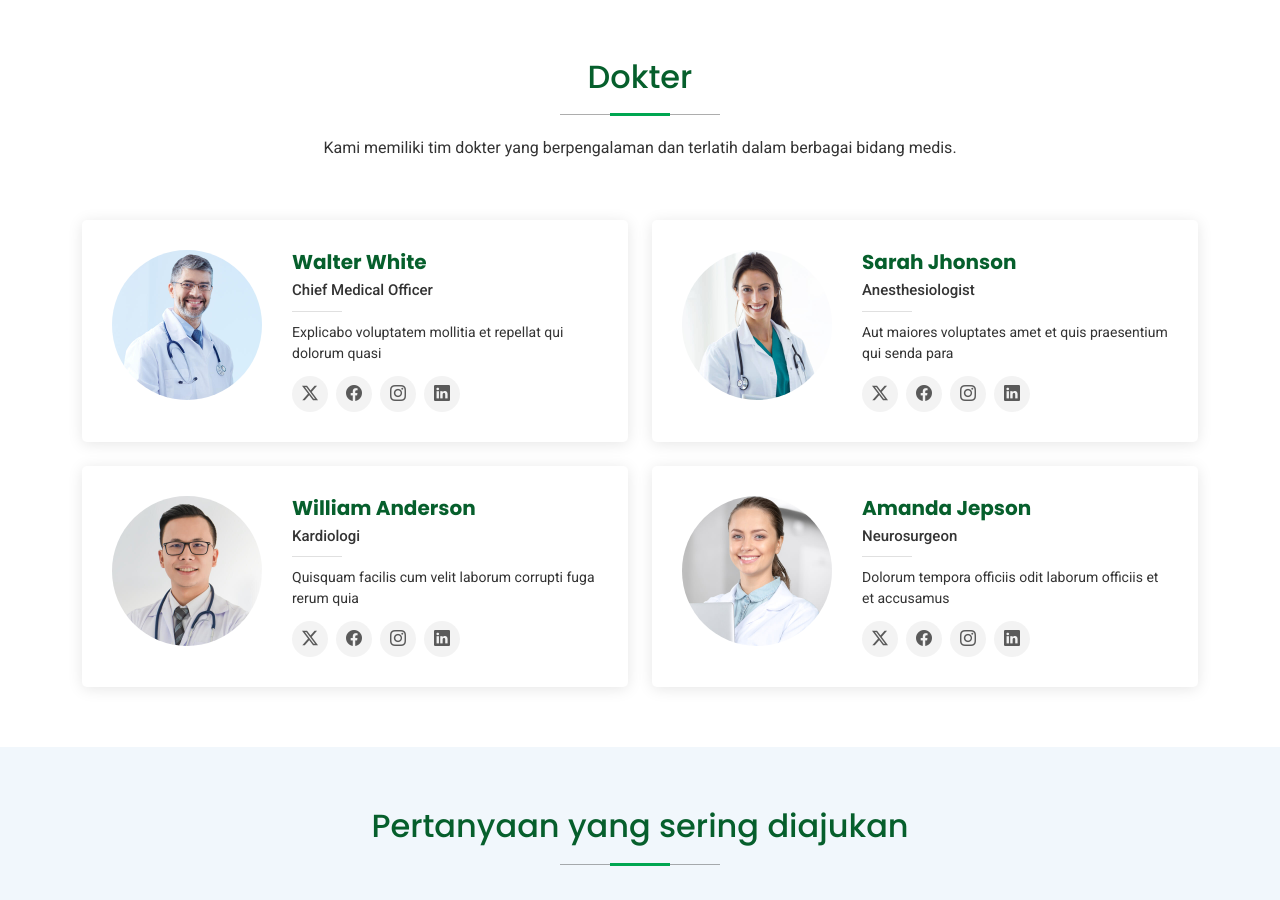
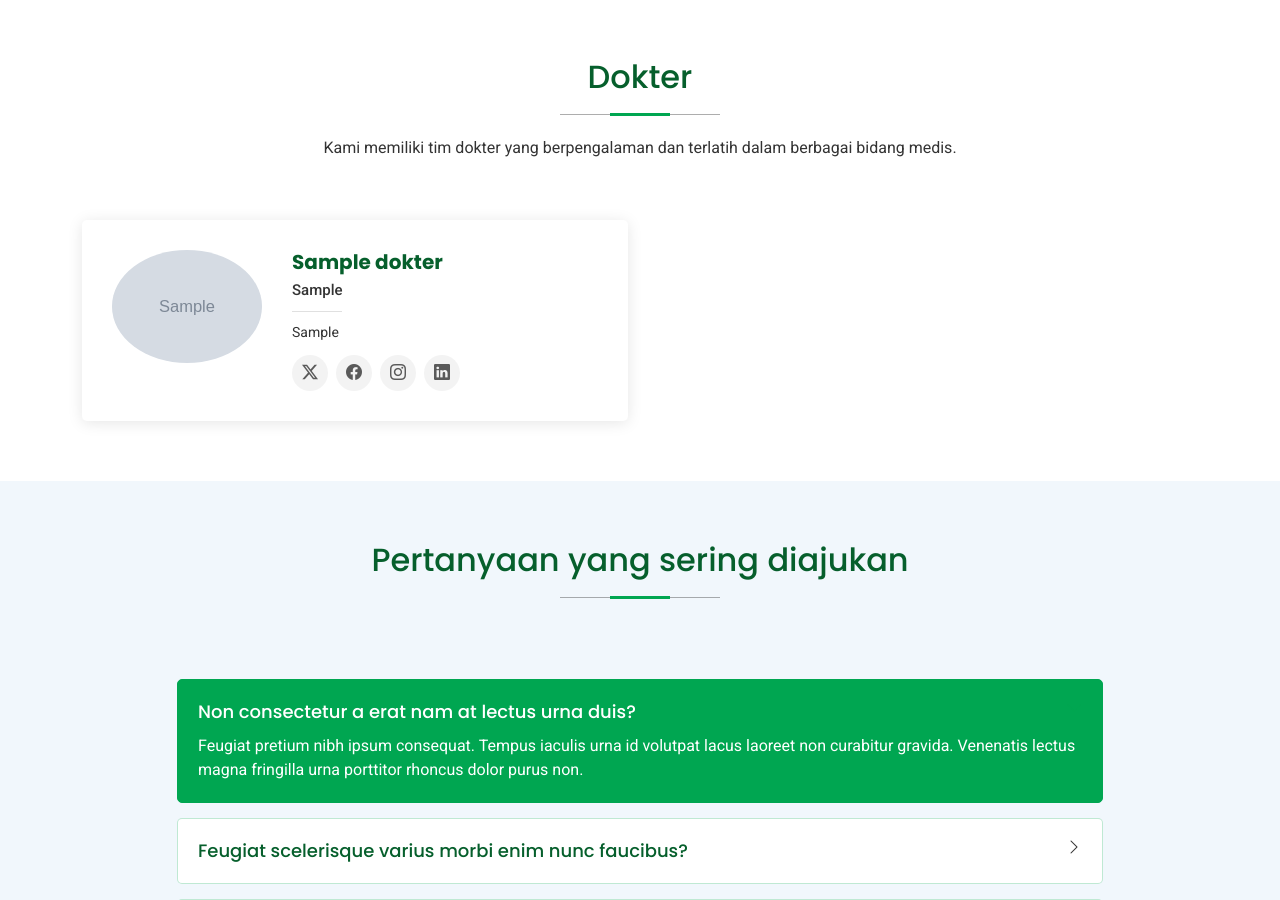
Before and after one commit to maulanamuhammadzidan4-commits/web_rumah_sakit_lsp, a PHP site: page /frontend/home.php in a window 1280 px wide. Shown: the part 3654-4554 px from the top of the page. Run offline with PHP 8.4, Linux system fonts and the light colour scheme; tables that the repository leaves empty or names only in its code hold one stand-in row (values such as "Sample post"); grey boxes marked "Sample" are stand-in pictures; some libraries are stand-ins or nearby versions.

Commit message:
feat: implement dynamic doctor listing from database, remove outdated images

```diff
--- /dev/null
+++ b/backend/config/components/doctors.php
@@ -0,0 +1,17 @@
+<?php
+
+require_once __DIR__ . '/../database.php';
+
+function get_doctors(PDO $pdo): array{
+  try {
+
+    $stmt = $pdo->query("SELECT id, nama_dokter, spesialis, klinik, foto FROM dokter");
+    return $stmt->fetchAll(PDO::FETCH_ASSOC);
+
+  } catch(PDOException $e) {
+    error_log($e->getMessage());
+    return ['error: gagal mengambil data dokter dari database'];
+  }
+}
+
+?>
--- a/frontend/home.php
+++ b/frontend/home.php
@@ -387,13 +387,19 @@ session_start();
 
         <div class="row gy-4">
 
+        <?php
+          require_once __DIR__ . '/../backend/config/components/doctors.php';
+          $doctors = get_doctors($pdo);
+        ?>
+
+        <?php foreach ($doctors as $doctor): ?>
           <div class="col-lg-6" data-aos="fade-up" data-aos-delay="100">
             <div class="team-member d-flex align-items-start">
-              <div class="pic"><img src="assets/img/doctors/doctors-1.jpg" class="img-fluid" alt=""></div>
+              <div class="pic"><img src="assets/img/doctors/<?= htmlspecialchars($doctor['foto']); ?>" class="img-fluid" alt=""></div>
               <div class="member-info">
-                <h4>Walter White</h4>
-                <span>Chief Medical Officer</span>
-                <p>Explicabo voluptatem mollitia et repellat qui dolorum quasi</p>
+                <h4><?= htmlspecialchars($doctor['nama_dokter']); ?></h4>
+                <span><?= htmlspecialchars($doctor['spesialis']); ?></span>
+                <p><?= htmlspecialchars($doctor['klinik']); ?></p>
                 <div class="social">
                   <a href=""><i class="bi bi-twitter-x"></i></a>
                   <a href=""><i class="bi bi-facebook"></i></a>
@@ -404,56 +410,7 @@ session_start();
             </div>
           </div><!-- End Team Member -->
 
-          <div class="col-lg-6" data-aos="fade-up" data-aos-delay="200">
-            <div class="team-member d-flex align-items-start">
-              <div class="pic"><img src="assets/img/doctors/doctors-2.jpg" class="img-fluid" alt=""></div>
-              <div class="member-info">
-                <h4>Sarah Jhonson</h4>
-                <span>Anesthesiologist</span>
-                <p>Aut maiores voluptates amet et quis praesentium qui senda para</p>
-                <div class="social">
-                  <a href=""><i class="bi bi-twitter-x"></i></a>
-                  <a href=""><i class="bi bi-facebook"></i></a>
-                  <a href=""><i class="bi bi-instagram"></i></a>
-                  <a href=""> <i class="bi bi-linkedin"></i> </a>
-                </div>
-              </div>
-            </div>
-          </div><!-- End Team Member -->
-
-          <div class="col-lg-6" data-aos="fade-up" data-aos-delay="300">
-            <div class="team-member d-flex align-items-start">
-              <div class="pic"><img src="assets/img/doctors/doctors-3.jpg" class="img-fluid" alt=""></div>
-              <div class="member-info">
-                <h4>William Anderson</h4>
-                <span>Kardiologi</span>
-                <p>Quisquam facilis cum velit laborum corrupti fuga rerum quia</p>
-                <div class="social">
-                  <a href=""><i class="bi bi-twitter-x"></i></a>
-                  <a href=""><i class="bi bi-facebook"></i></a>
-                  <a href=""><i class="bi bi-instagram"></i></a>
-                  <a href=""> <i class="bi bi-linkedin"></i> </a>
-                </div>
-              </div>
-            </div>
-          </div><!-- End Team Member -->
-
-          <div class="col-lg-6" data-aos="fade-up" data-aos-delay="400">
-            <div class="team-member d-flex align-items-start">
-              <div class="pic"><img src="assets/img/doctors/doctors-4.jpg" class="img-fluid" alt=""></div>
-              <div class="member-info">
-                <h4>Amanda Jepson</h4>
-                <span>Neurosurgeon</span>
-                <p>Dolorum tempora officiis odit laborum officiis et et accusamus</p>
-                <div class="social">
-                  <a href=""><i class="bi bi-twitter-x"></i></a>
-                  <a href=""><i class="bi bi-facebook"></i></a>
-                  <a href=""><i class="bi bi-instagram"></i></a>
-                  <a href=""> <i class="bi bi-linkedin"></i> </a>
-                </div>
-              </div>
-            </div>
-          </div><!-- End Team Member -->
+        <?php endforeach; ?>
 
         </div>
 
```
Also changed, not shown: frontend/assets/img/doctors/doctors-1.jpg (deleted), frontend/assets/img/doctors/doctors-2.jpg (deleted), frontend/assets/img/doctors/doctors-3.jpg (deleted), frontend/assets/img/doctors/doctors-4.jpg (deleted), frontend/assets/img/doctors/dr_tony_hermawan.png (added).
